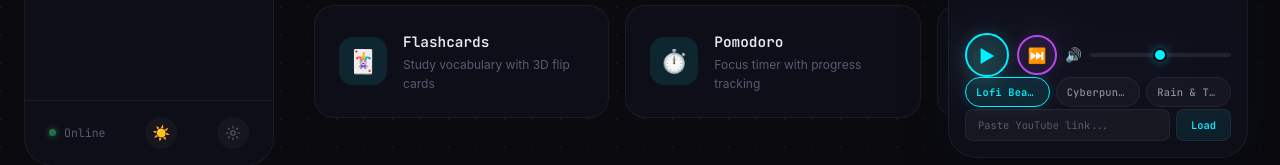
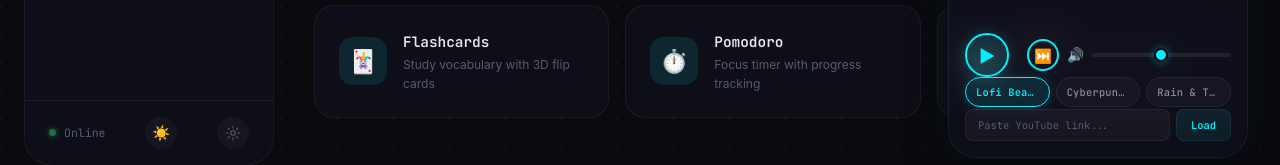
Before and after one commit to liamartibi7f2/personal-hub, a plain HTML site: page index.html in a window 1280 px wide. Shown: the part 610-775 px from the top of the page. Drawn offline with Linux system fonts and the light colour scheme.

Commit message:
Update index.html

```diff
--- a/index.html
+++ b/index.html
@@ -180,7 +180,7 @@
 
         <div class="focus-vibe-controls-row">
           <button id="focus-vibe-play" class="focus-vibe-play-btn" aria-label="Toggle play">▶</button>
-          <button id="focus-vibe-next" class="focus-vibe-next-btn" aria-label="Next track">⏭️</button>
+          <button id="focus-vibe-next" class="cyber-control-btn" aria-label="Next track">⏭️</button>
           <div class="focus-vibe-volume-wrap">
             <span class="vol-icon">🔊</span>
             <input type="range" id="focus-vibe-volume" class="focus-vibe-volume" min="0" max="1" step="0.01" value="0.5">
```
